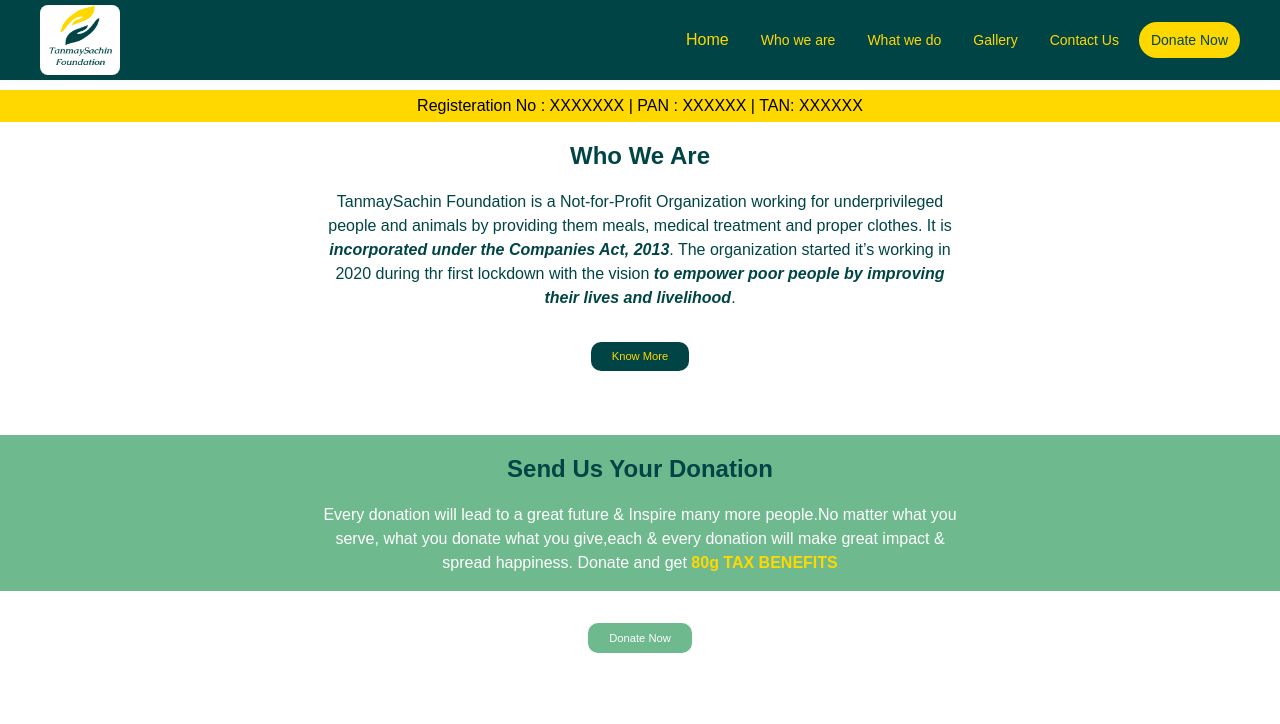
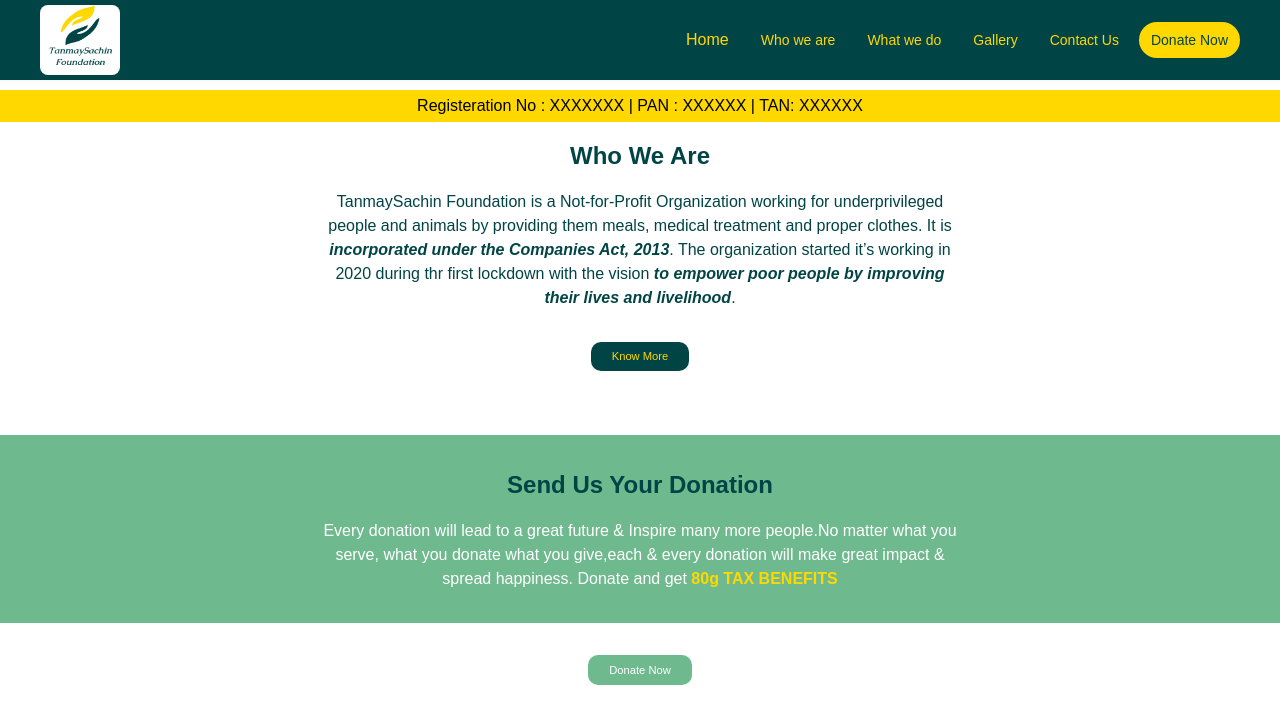
Before and after one commit to JatinPandey26/TanmaySachin_Foundation, a Next.js app: page / in a window 1280 px wide. Shown: the top 724 px of the page. Built offline with nearby package versions, Linux system fonts and the light colour scheme.

Commit message:
some bands and ui fixes in navbar

```diff
--- a/components/sendDonations/styles.module.scss
+++ b/components/sendDonations/styles.module.scss
@@ -5,7 +5,7 @@
     text-align: center;
 
     >div{
-        padding: 1rem 25%;
+        padding: 2rem 25%;
         background-color: #6FB98F;
         >h1{
             color: #004445;
```
